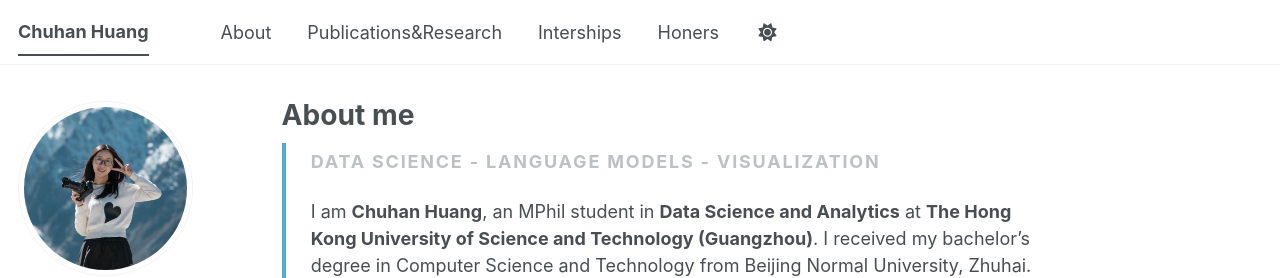
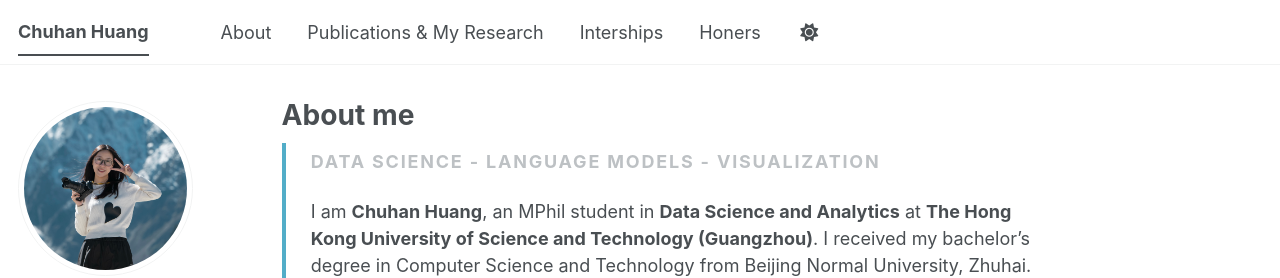
Before and after one commit to chuuBTS/chuuBTS.github.io, a Jekyll site: the page built from _pages/about.md, in a window 1280 px wide. Shown: the top 278 px of the page. Built offline with Jekyll 4.4.1, drawn with Linux system fonts in a browser that asks for light colours; a style sheet for code colours, icons or effects is not loaded.

```diff
--- a/_data/navigation.yml
+++ b/_data/navigation.yml
@@ -1,7 +1,7 @@
 main:
   - title: "About"
     url: /
-  - title: "Publications&Research"
+  - title: "Publications & My Research"
     url: /projects/
   - title: "Interships"
     url: /experience/
```
